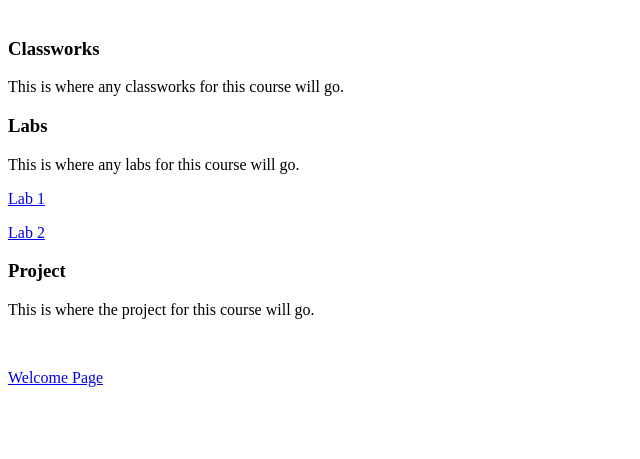
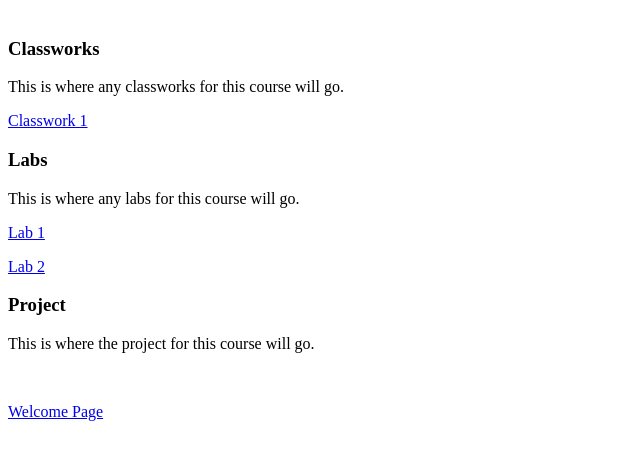
Before and after one commit to dylandaniels28/dylandaniels28.github.io, a plain HTML site: page coursepage.html in a window 1280 px wide. Shown: the part 79-538 px from the top of the page, without its empty margins (0-640 px from the left). Drawn offline with Linux system fonts and the light colour scheme.

Commit message:
Update coursepage.html

```diff
--- a/coursepage.html
+++ b/coursepage.html
@@ -5,6 +5,7 @@
 </br>
 <h3>Classworks</h3>
 <p>This is where any classworks for this course will go.</p>
+<p><a href="classwork1.html">Classwork 1</a></p>
 <h3>Labs</h3>
 <p>This is where any labs for this course will go.</p>
 <p><a href="Introduction to Mobile Development.pdf">Lab 1</a></p>
```
